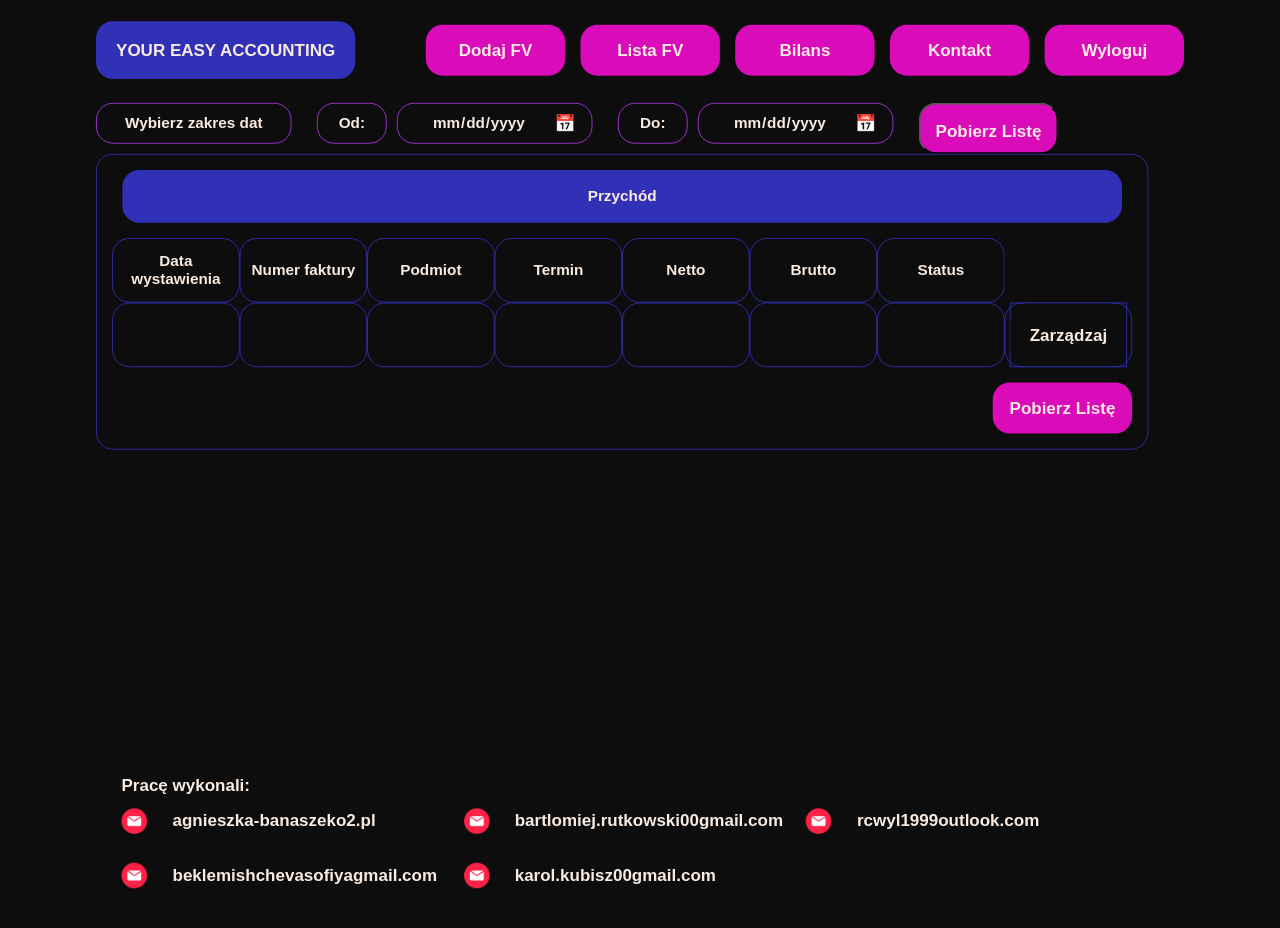
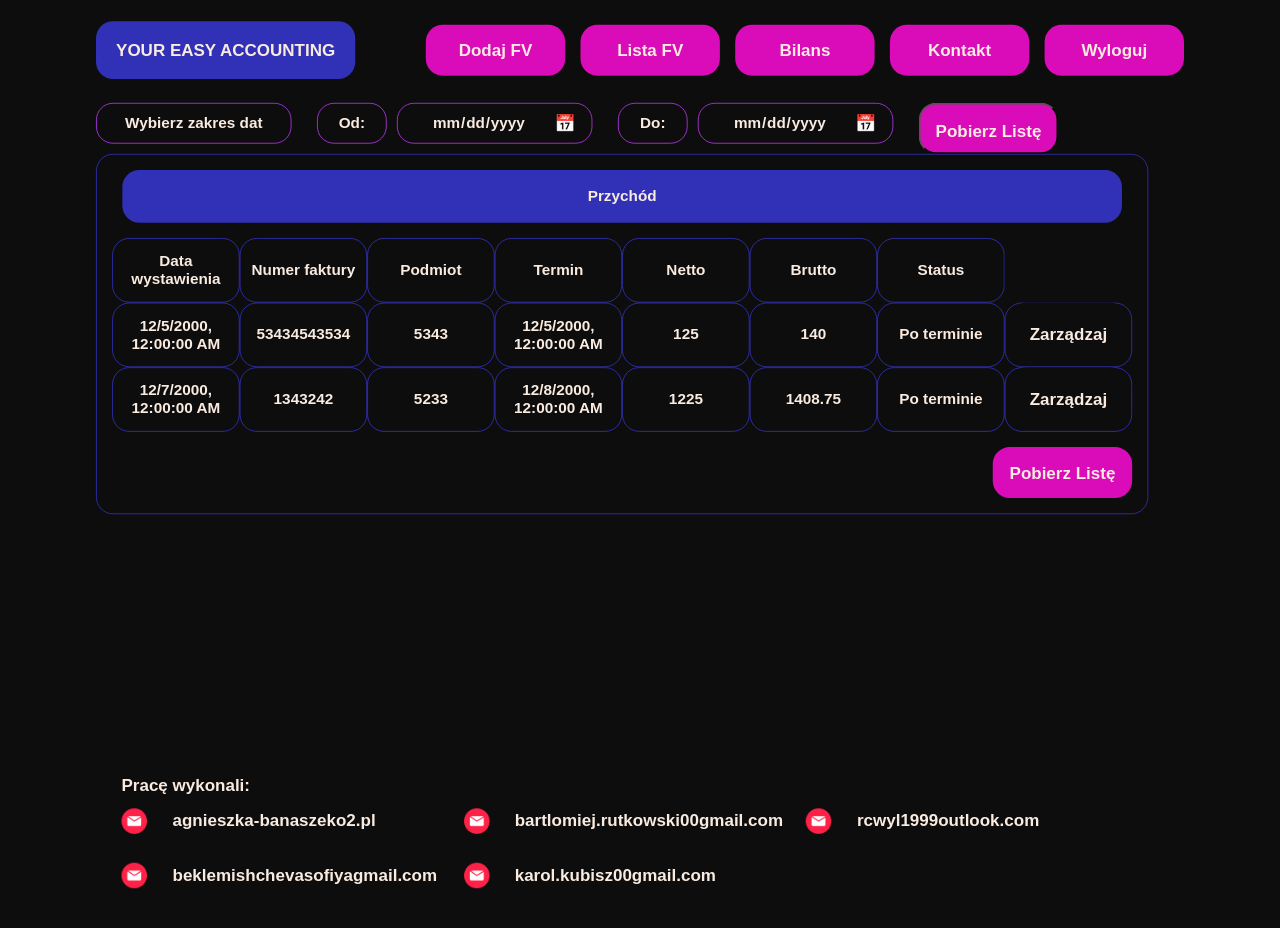
Before and after one commit to SofiiaBeklemishcheva/57986_58134_51409_58666_58667, an Angular app in the folder yourEasyAccountingClinet/: page /home in a window 1280 px wide. Shown: the top 928 px of the page. Built offline with nearby package versions, Linux system fonts and the light colour scheme; sample sign-in values are in the browser's storage.

Commit message:
added InvoiceService and abilitity to view invoice

```diff
--- a/yourEasyAccountingClinet/src/app/add-invoice-popup/add-invoice-popup.component.ts
+++ b/yourEasyAccountingClinet/src/app/add-invoice-popup/add-invoice-popup.component.ts
@@ -1,12 +1,21 @@
 import { Component } from '@angular/core';
+import { FormControl, FormGroup, ReactiveFormsModule } from '@angular/forms';
 
 @Component({
   selector: 'app-add-invoice-popup',
   standalone: true,
-  imports: [],
+  imports: [ReactiveFormsModule],
   templateUrl: './add-invoice-popup.component.html',
-  styleUrl: './add-invoice-popup.component.css'
+  styleUrl: './add-invoice-popup.component.css',
 })
 export class AddInvoicePopupComponent {
+  constructor() {
+    this.addInvoice = new FormGroup({
+      username: new FormControl(),
+      password: new FormControl(),
+    });
+  }
+  addInvoice: FormGroup;
 
+  onSubmit() {}
 }
--- a/yourEasyAccountingClinet/src/app/header/header.component.html
+++ b/yourEasyAccountingClinet/src/app/header/header.component.html
@@ -6,13 +6,13 @@
       <a
         class="dropdown-button dropdown-button-reverse"
         style="margin-top: 1.6cm"
-        routerLink="addInvoice"
+        routerLink="inputInvoice"
         >wystaw</a
       >
       <a
         class="dropdown-button dropdown-button-reverse"
         style="margin-top: 3.2cm"
-        routerLink="inputInvoice"
+        routerLink="addInvoice"
         >wprowadź</a
       >
     </div>
--- a/yourEasyAccountingClinet/src/app/invoice-input/invoice-input.component.html
+++ b/yourEasyAccountingClinet/src/app/invoice-input/invoice-input.component.html
@@ -41,7 +41,7 @@
   <!--PopUp-->
   <div class="universal-input-container">
     <label class="universal-input-label" for="name-input"
-      >Sposób dostawy:</label
+      >Sposób płatności:</label
     >
     <input
       class="universal-input-input"
@@ -55,7 +55,7 @@
 
   <!--PopUp-->
   <div class="universal-input-container">
-    <label class="universal-input-label" for="name-input">Nabywca:</label>
+    <label class="universal-input-label" for="name-input">ID nabywcy:</label>
     <input
       class="universal-input-input"
       type="text"
--- a/yourEasyAccountingClinet/src/app/invoice-input/invoice-input.component.ts
+++ b/yourEasyAccountingClinet/src/app/invoice-input/invoice-input.component.ts
@@ -1,10 +1,21 @@
 import { Component } from '@angular/core';
+import { FormGroup, FormControl, ReactiveFormsModule } from '@angular/forms';
 
 @Component({
   selector: 'app-invoice-input',
   standalone: true,
-  imports: [],
+  imports: [ReactiveFormsModule],
   templateUrl: './invoice-input.component.html',
   styleUrl: './invoice-input.component.css',
 })
-export class InvoiceInputComponent {}
+export class InvoiceInputComponent {
+  constructor() {
+    this.addInvoice = new FormGroup({
+      invoiceID: new FormControl(),
+      issueDate: new FormControl(),
+      issuePlace: new FormControl(),
+      issues: new FormControl(),
+    });
+  }
+  addInvoice: FormGroup;
+}
--- a/yourEasyAccountingClinet/src/app/invoices-summary/invoices-summary.component.html
+++ b/yourEasyAccountingClinet/src/app/invoices-summary/invoices-summary.component.html
@@ -8,6 +8,8 @@
       <input
         class="array-cell array-cell-label array-cell-label-xl"
         type="date"
+        [(ngModel)]="dateFrom"
+        name="dateFrom"
       />
     </label>
     <span class="array-cell array-cell-label array-cell-label-s">Do:</span>
@@ -15,9 +17,16 @@
       <input
         class="array-cell array-cell-label array-cell-label-xl"
         type="date"
+        name="dateTo"
+        [(ngModel)]="dateTo"
       />
     </label>
-    <input type="submit" class="button button-inline" value="Pobierz listę" />
+    <input
+      type="submit"
+      class="button button-inline"
+      value="Pobierz listę"
+      (click)="filtering()"
+    />
   </form>
 
   <div class="array array-blue">
@@ -33,33 +42,41 @@
         <span class="array-cell array-cell-large">Status</span>
         <span class="array-cell array-cell-large array-cell-no-border"></span>
       </div>
-      <div class="array-row">
-        <span class="array-cell array-cell-large"></span>
-        <span class="array-cell array-cell-large"></span>
-        <span class="array-cell array-cell-large"></span>
-        <span class="array-cell array-cell-large"></span>
-        <span class="array-cell array-cell-large"></span>
-        <span class="array-cell array-cell-large"></span>
-        <span class="array-cell array-cell-large"></span>
+      <div *ngFor="let invoice of invoices" class="array-row">
+        <span class="array-cell array-cell-large">{{
+          invoice.issueDate.toLocaleString()
+        }}</span>
+        <span class="array-cell array-cell-large">{{
+          invoice.invoiceNum
+        }}</span>
+        <span class="array-cell array-cell-large">{{ invoice.clientID }}</span>
+        <span class="array-cell array-cell-large">{{
+          invoice.dueDate.toLocaleString()
+        }}</span>
+        <span class="array-cell array-cell-large">{{ invoice.netPrice }}</span>
+        <span class="array-cell array-cell-large">{{
+          invoice.netPrice + invoice.netPrice * invoice.VAT
+        }}</span>
+        <span class="array-cell array-cell-large">{{
+          invoice.dueDate | dueDateStatus
+        }}</span>
         <div class="array-cell array-cell-large dropdown">
-          <div class="dropdown-container">
+          <div class="dropdown-container" style="border: none">
             <span class="dropdown-button">Zarządzaj</span>
             <a
               class="dropdown-button dropdown-button-reverse"
-              style="margin-top: 1.6cm"
-              href="#"
-              >Edytuj</a
+              style="margin-top: 1.6cm; z-index: 999; position: absolute"
+            >
+              Edytuj</a
             >
             <a
               class="dropdown-button dropdown-button-reverse"
-              href="#"
-              style="margin-top: 3.2cm"
+              style="margin-top: 3.2cm; z-index: 999; position: absolute"
               >Drukuj</a
             >
             <a
               class="dropdown-button dropdown-button-reverse"
-              href="#"
-              style="margin-top: 4.8cm"
+              style="margin-top: 4.8cm; z-index: 999; position: absolute"
               >Wyślij mailem</a
             >
           </div>
--- a/yourEasyAccountingClinet/src/app/invoices-summary/invoices-summary.component.ts
+++ b/yourEasyAccountingClinet/src/app/invoices-summary/invoices-summary.component.ts
@@ -1,12 +1,50 @@
-import { Component } from '@angular/core';
+import { CommonModule, NgFor } from '@angular/common';
+import { Component, OnDestroy, OnInit } from '@angular/core';
+import { Invoice } from '../shared/interfaces';
+import { Subscription } from 'rxjs';
+import { InvoicesService } from '../shared/invoices.service';
+import { DueDatePipe } from '../shared/dueDate.pipe';
+import { FormsModule } from '@angular/forms';
 
 @Component({
   selector: 'app-invoices-summary',
   standalone: true,
-  imports: [],
+  imports: [NgFor, CommonModule, DueDatePipe, FormsModule],
   templateUrl: './invoices-summary.component.html',
-  styleUrl: './invoices-summary.component.css'
+  styleUrl: './invoices-summary.component.css',
 })
-export class InvoicesSummaryComponent {
+export class InvoicesSummaryComponent implements OnInit, OnDestroy {
+  dateFrom!: Date;
+  dateTo!: Date;
 
+  constructor(private invoicesSer: InvoicesService) {}
+  invoices: Invoice[] = [];
+  invoicesSub!: Subscription;
+
+  filtering() {
+    const dateFrom: Date = new Date(this.dateFrom);
+    const dateTo: Date = new Date(this.dateTo);
+    const initialInvoices = this.invoicesSer.getInvoices();
+    const filteredInvoices = initialInvoices.filter((val) => {
+      console.log(val.issueDate.getTime());
+      console.log(dateFrom.getTime());
+      return (
+        val.issueDate.getTime() >= dateFrom.getTime() &&
+        val.issueDate.getTime() <= dateTo.getTime()
+      );
+    });
+    this.invoices = filteredInvoices;
+  }
+
+  ngOnInit(): void {
+    this.invoicesSub = this.invoicesSer.invoicesChange.subscribe(
+      (vInvoices) => {
+        this.invoices = vInvoices;
+      }
+    );
+  }
+
+  ngOnDestroy(): void {
+    this.invoicesSub.unsubscribe();
+  }
 }
--- /dev/null
+++ b/yourEasyAccountingClinet/src/app/shared/dueDate.pipe.ts
@@ -0,0 +1,13 @@
+import { Pipe, PipeTransform } from '@angular/core';
+
+@Pipe({
+  name: 'dueDateStatus',
+  standalone: true,
+})
+export class DueDatePipe implements PipeTransform {
+  transform(value: Date): string {
+    const dueDate = new Date(value);
+    const currentDate = new Date();
+    return dueDate > currentDate ? 'W terminie' : 'Po terminie';
+  }
+}
--- a/yourEasyAccountingClinet/src/app/shared/invoices.service.ts
+++ b/yourEasyAccountingClinet/src/app/shared/invoices.service.ts
@@ -1,6 +1,7 @@
 import { Injectable } from '@angular/core';
-import { User } from './interfaces';
+import { Invoice, User } from './interfaces';
 import { AuthService } from './auth.service';
+import { BehaviorSubject } from 'rxjs';
 
 @Injectable({
   providedIn: 'root',
@@ -9,4 +10,53 @@ export class InvoicesService {
   constructor(private auth: AuthService) {}
 
   user: User | undefined;
+
+  invoices: Invoice[] = [
+    {
+      ID: 1,
+      invoiceNum: '53434543534',
+      issueDate: new Date('12/05/2000'),
+      paymentMethod: 'cash',
+      currency: 'PLN',
+      netPrice: 125,
+      VAT: 0.12,
+      issuerID: 214,
+      clientID: 5343,
+      materialName: 'baton', //Nazwa towaru
+      amount: '12',
+      dueDate: new Date('12/05/2000'),
+      invoiceType: 'vat',
+      issuePlace: 'ostroleka',
+    },
+    {
+      ID: 2,
+      invoiceNum: '1343242',
+      issueDate: new Date('12/07/2000'),
+      paymentMethod: 'card',
+      currency: 'EUR',
+      netPrice: 1225,
+      VAT: 0.15,
+      issuerID: 2432,
+      clientID: 5233,
+      materialName: 'towar', //Nazwa towaru
+      amount: '124',
+      dueDate: new Date('12/08/2000'),
+      invoiceType: 'vat',
+      issuePlace: 'wroclaw',
+    },
+  ];
+  invoicesChange = new BehaviorSubject<Invoice[]>(this.invoices.slice());
+
+  getInvoices() {
+    return this.invoices.slice();
+  }
+
+  addInvoice(invoice: Invoice[]) {
+    invoice.forEach((eachInvoice) => {
+      this.invoices.push(eachInvoice);
+    });
+    this.invoicesChange.next(this.invoices.slice());
+  }
+
+  updateInvoice() {}
 }
```
